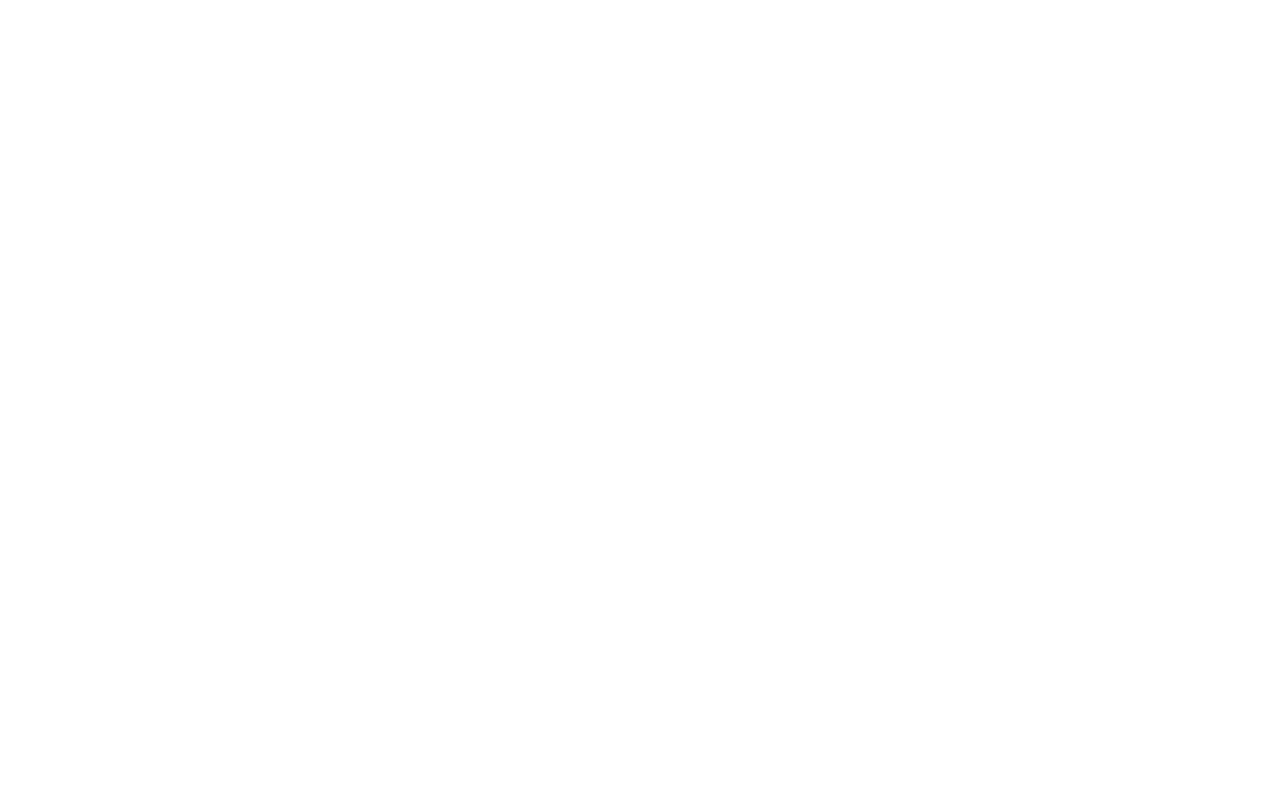
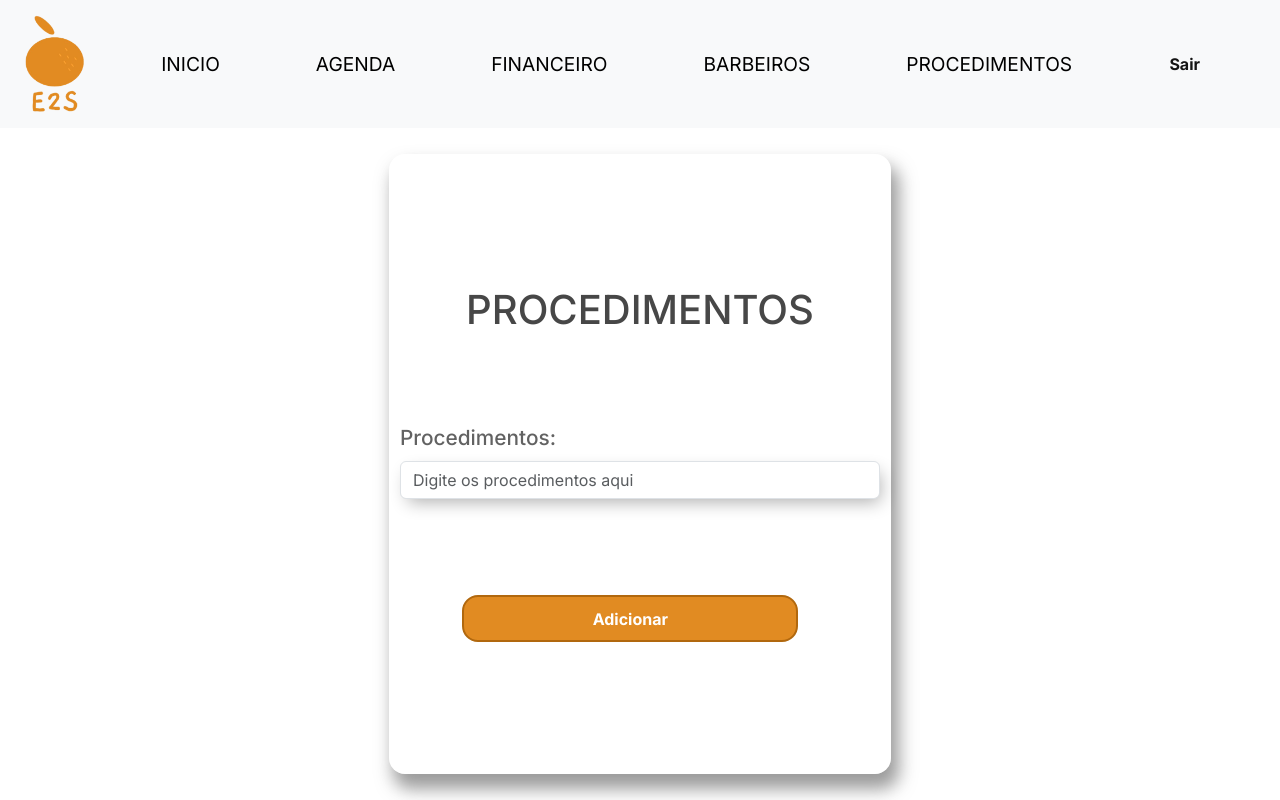
Before and after one commit to DevSamuelMuniz/barbearia, a React (Create React App) app: page /procedimentos in a window 1280 px wide. Before the commit this address had no page. Built offline with nearby package versions, Linux system fonts and the light colour scheme; sample sign-in values are in the browser's storage.

Commit message:
ProcedimentosAdd

```diff
--- a/src/App.js
+++ b/src/App.js
@@ -9,6 +9,9 @@
 import Registro from "./pages/Registro/Registro";
 import Home from "./pages/Home/Home";
 import AdicionarBarbeiro from "./pages/AdicionarBarbeiro/AdicionarBarbeiro";
+import Financeiro from "./pages/Financeiro/Financeiro"
+import Procedimentos from "./pages/Procedimentos/Procedimentos";
+
 
 import PrivateRoute from "./components/PrivateRoute/PrivateRoute";
 
@@ -22,6 +25,8 @@
         <Route element={<PrivateRoute />}>
           <Route path="/home" element={<Home />} />
           <Route path="/barbeiros" element={<AdicionarBarbeiro />} />
+          <Route path="/financeiro" element={<Financeiro />} />
+          <Route path="/procedimentos" element={<Procedimentos />} />
         </Route>
 
       </Routes>
--- a/src/components/Header/Header.css
+++ b/src/components/Header/Header.css
@@ -64,7 +64,11 @@
     font-weight: bold;
     margin-right: 5rem;
     color: rgb(20, 20, 20);
+    border: none;
+    background-color: rgba(var(--bs-tertiary-bg-rgb), var(--bs-bg-opacity)) !important;
 }
+
+
 
 .sairNav:hover{
     color: rgb(95, 95, 95);
--- a/src/components/Header/Header.jsx
+++ b/src/components/Header/Header.jsx
@@ -31,10 +31,13 @@
                                     <a className="nav-link active" id="link" href="/login">AGENDA</a>
                                 </li>
                                 <li className="nav-item">
-                                    <a className="nav-link active" id="link" href="/login">FINANCEIRO</a>
+                                    <a className="nav-link active" id="link" href="/financeiro">FINANCEIRO</a>
                                 </li>
                                 <li className="nav-item">
                                     <a className="nav-link active" id="link" href="/barbeiros">BARBEIROS</a>
+                                </li>
+                                <li className="nav-item">
+                                    <a className="nav-link active" id="link" href="/procedimentos">PROCEDIMENTOS</a>
                                 </li>
                             </ul>
                         </div>
--- a/src/components/Modal/Modal.css
+++ b/src/components/Modal/Modal.css
@@ -29,7 +29,7 @@
     margin: 10px 0;
 }
 
-button {
+.btn_modal {
     padding: 10px 20px;
     background: #E18B22;
     color: white;
@@ -39,6 +39,6 @@
     transition: .3s ease-in-out;
 }
 
-button:hover {
+.btn_modal:hover {
     background: #d48d36;
 }
--- a/src/components/Modal/Modal.jsx
+++ b/src/components/Modal/Modal.jsx
@@ -10,16 +10,9 @@
                 <p>{barbeiro}</p>
                 <p>{hora}</p>
                 <div className="procedimentos">
-                    <div>
-                        <input type="checkbox" id="corteBasico1" />
-                        <label htmlFor="corteBasico1">CORTE BÁSICO</label>
-                    </div>
-                    <div>
-                        <input type="checkbox" id="corteBasico2" />
-                        <label htmlFor="corteBasico2">CORTE AVANÇADO</label>
-                    </div>
+
                 </div>
-                <button onClick={closeModal}>FINALIZAR PROCEDIMENTO</button>
+                <button onClick={closeModal} className="btn_modal">FINALIZAR PROCEDIMENTO</button>
             </div>
         </div>
     );
--- /dev/null
+++ b/src/pages/Procedimentos/Procedimentos.css
@@ -0,0 +1,69 @@
+header {
+    position: sticky;
+    top: 0;
+    width: 100vw;
+    background-color: #fff;
+    z-index: 1000;
+}
+
+.main-procedimentos {
+    background-color: #F0F0F0;
+    min-height: 100vh;
+    display: flex;
+    flex-direction: column;
+}
+
+.ctn-procedimentos {
+    margin: 0px;
+    display: flex;
+    justify-content: center;
+    width: 100%;
+    height: calc(100vh - 8rem);
+    padding: 2% 22%;
+    background-color: white;
+}
+
+.bg-procedimentos {
+    background-color:  rgba(255, 255, 255, 0.349);
+    width: 70%;
+    border-radius: 1rem;
+    display: flex;
+    justify-content: center;
+    align-items: center;
+    flex-direction: column;
+    gap: 5rem;
+
+    -webkit-box-shadow: 6px 13px 17px 2px rgba(133, 133, 133, 0.82);
+    -moz-box-shadow: 6px 13px 17px 2px rgba(133, 133, 133, 0.82);
+    box-shadow: 6px 13px 17px 2px rgba(133, 133, 133, 0.82);
+}
+
+.h1-procedimentos {
+    color: rgb(71, 71, 71);
+}
+
+.form-procedimentos{
+    width: 30rem;
+    display: flex;
+    flex-direction: column;
+}
+
+
+.btn-procedimentos {
+    background-color:  rgba(255, 255, 255, 0.349);
+    padding: 2%;
+    width: 70%;
+    border-radius: 1rem;
+    margin-left: 13%;
+    margin-top: 5rem;
+    border: 2px solid #b1680e;
+    background-color: #E18B22;
+    color: white;
+    transition: 0.2s ease-in-out;
+    font-weight: bold;
+}
+
+.btn-procedimentos:hover{
+    background-color: white;
+    color: #E18B22;
+}
--- /dev/null
+++ b/src/pages/Procedimentos/Procedimentos.jsx
@@ -0,0 +1,38 @@
+import React from "react";
+import "./Procedimentos.css";
+import Header from "../../components/Header/Header";
+
+
+function Procedimentos() {
+
+    return (
+
+
+        <main className="main-procedimentos">
+            <div>
+                <Header />
+            </div>
+
+
+            <div className="ctn-procedimentos">
+                <div className="bg-procedimentos">
+                    <h1 className="h1-procedimentos">PROCEDIMENTOS</h1>
+                    <form className="form-procedimentos">
+                        <div className="mb-3 procedimentos-input">
+                            <label htmlFor="text" className="form-label">Procedimentos:</label>
+                            <input
+                                type="text"
+                                className="form-control"
+                                id="procedimentos"
+                                placeholder="Digite os procedimentos aqui"
+                            />
+                        </div>
+                        <button type="submit" className="btn-procedimentos">Adicionar</button>
+                    </form>
+                </div>
+            </div>
+        </main>
+    );
+}
+
+export default Procedimentos;
```
